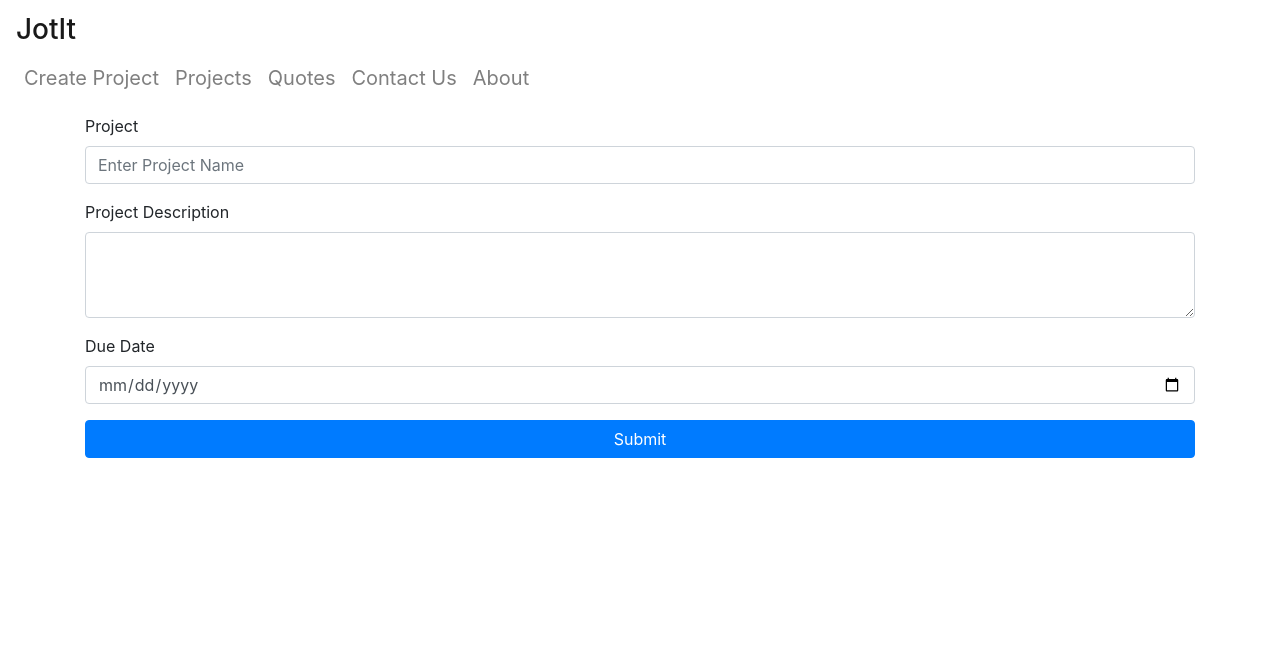
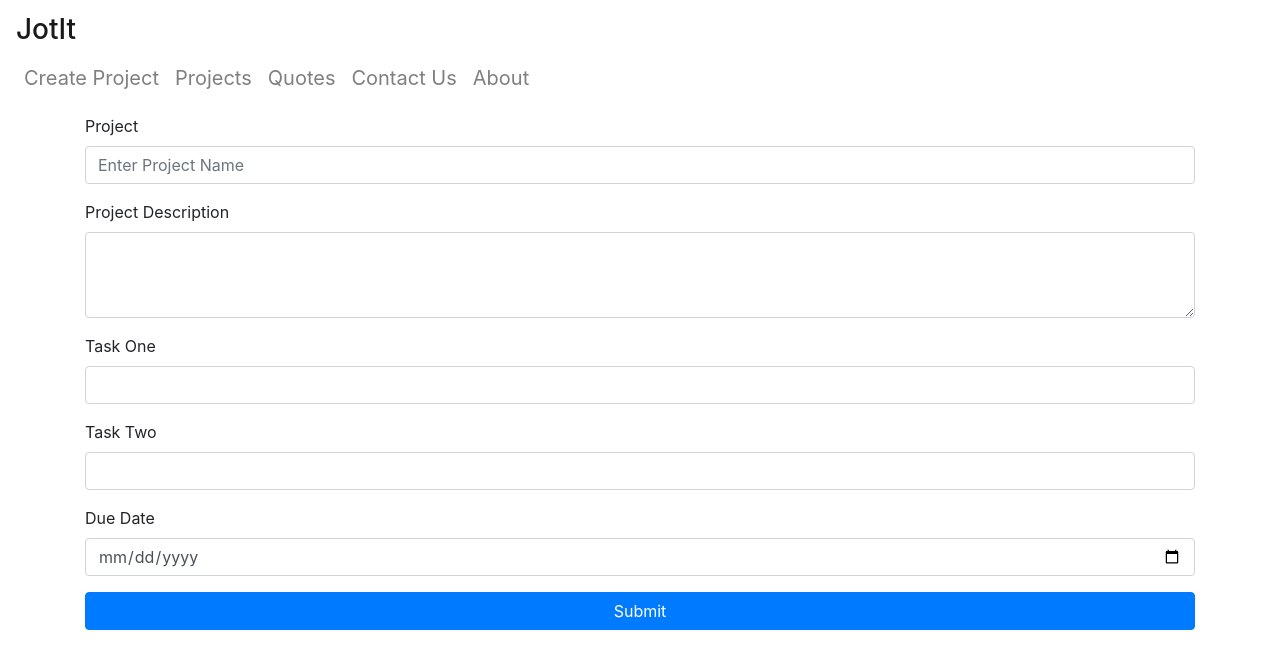
Before and after one commit to ryanmfoley/jot-it, a React (Create React App) app: page /create-project in a window 1280 px wide. Shown: the top 668 px of the page. Built offline with nearby package versions, Linux system fonts and the light colour scheme.

Commit message:
updating staged files

```diff
--- a/src/components/App/App.js
+++ b/src/components/App/App.js
@@ -5,8 +5,6 @@ import ProjectsContext from '../Projects/ProjectsContext'
 import Header from '../Header/Header'
 import Projects from '../Projects/Projects'
 import CreateProject from '../Projects/CreateProject'
-// import Task from './Task';
-// import Quote from './Quote';
 import './App.scss'
 
 function App() {
--- a/src/components/Projects/CreateProject.js
+++ b/src/components/Projects/CreateProject.js
@@ -1,29 +1,51 @@
-import React, { useContext } from 'react'
+import React, { useState, useContext } from 'react'
 import Container from 'react-bootstrap/Container'
 import Form from 'react-bootstrap/Form'
+import FormControl from 'react-bootstrap/FormControl'
 import Button from 'react-bootstrap/Button'
+import InputGroup from 'react-bootstrap/InputGroup'
 import axios from 'axios'
 
 import ProjectsContext from './ProjectsContext'
 
 const CreateProject = () => {
 	const { projects, setProjects } = useContext(ProjectsContext)
+	const { newProject, setNewProject} = useState('')
+	const { newProjectTasks, setNewProjectTasks} = useState([])
 
 	const handleCreate = (event) => {
 		event.preventDefault()
 
 		const url = 'http://localhost:8000/api/projects'
 
+		let taskArray = []
+		let task1 = {
+			completed: false,
+			description: event.target.task1.value
+		}
+
+		let task2 = {
+			completed: false,
+			description: event.target.task2.value
+		}
+
+		taskArray.push(task1)
+		taskArray.push(task2)
+		console.log(taskArray)
+
 		const data = {
 			title: event.target.title.value,
 			description: event.target.description.value,
 			dueDate: event.target.date.value,
+			tasks: taskArray,
 		}
 
 		const clearForm = () => {
 			event.target.title.value = ''
 			event.target.description.value = ''
 			event.target.date.value = ''
+			event.target.task1.value= ''
+			event.target.task2.value= ''
 		}
 
 		axios
@@ -57,6 +79,24 @@ const CreateProject = () => {
 						/>
 					</Form.Group>
 					<Form.Group>
+						<Form.Label>Task One</Form.Label>
+						<Form.Control
+							type='text'
+							id='task1'
+							rows={1}
+							required={false}
+						/>
+					</Form.Group>
+					<Form.Group>
+						<Form.Label>Task Two</Form.Label>
+						<Form.Control
+							type='text'
+							id='task2'
+							rows={1}
+							required={false}
+						/>
+					</Form.Group>
+					<Form.Group>
 						<Form.Label>Due Date</Form.Label>
 						<Form.Control
 							type='date'
--- a/src/components/Projects/ListProjects.js
+++ b/src/components/Projects/ListProjects.js
@@ -7,6 +7,7 @@ import Card from 'react-bootstrap/Card'
 import Button from 'react-bootstrap/Button'
 
 import ProjectsContext from './ProjectsContext'
+import Tasks from '../Tasks/Tasks'
 
 const ListProjects = () => {
 	const [deleteProject, setDeleteProject] = useState('')
@@ -31,6 +32,7 @@ const ListProjects = () => {
 		return <h5>Loading...</h5>
 	}
 	return (
+
 		<Jumbotron>
 			<Card.Body>
 				{projects.map((project) => (
@@ -38,7 +40,7 @@ const ListProjects = () => {
 						<Card>
 							<h2>{project.title}</h2>
 							<p>{project.description}</p>
-							<p>{project.tasks}</p>
+							<Tasks tasks={project.tasks}/>
 							<p>{project.links}</p>
 							<p>{project.dueDate}</p>
 							<Button
@@ -53,6 +55,7 @@ const ListProjects = () => {
 				))}
 			</Card.Body>
 		</Jumbotron>
+
 	)
 }
 
```
Also changed, not shown: src/Project.js (added, +88 -0 lines).
